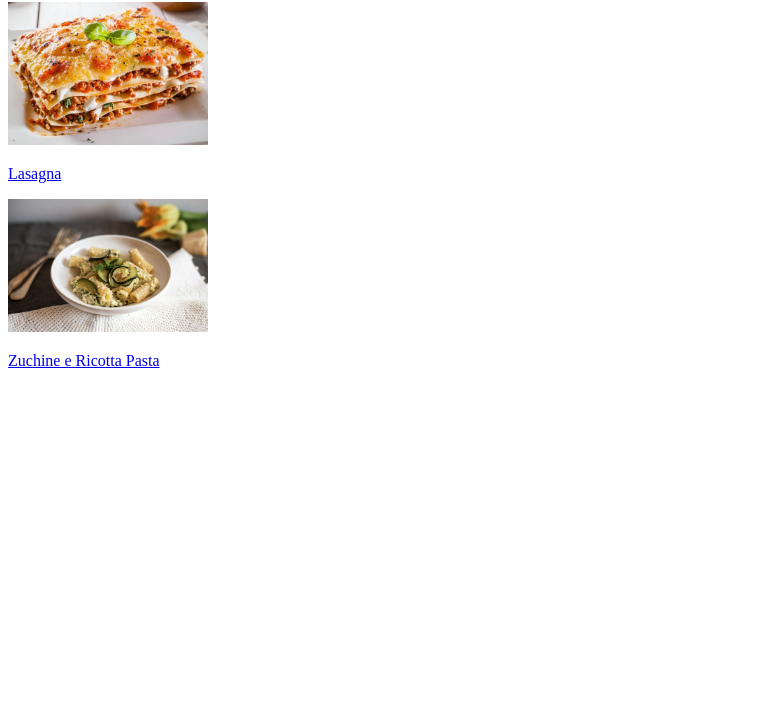
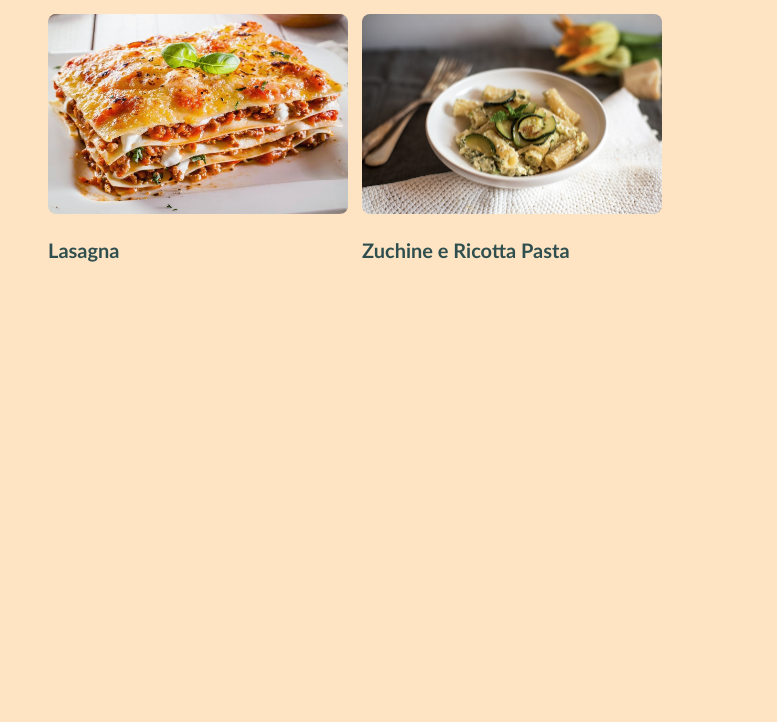
Before and after one commit to ThSetrof/odin-recipes, a plain HTML site: page index.html in a window 1280 px wide. Shown: the part 78-800 px from the top of the page, without its empty margins (0-777 px from the left). Drawn offline with Linux system fonts and the light colour scheme.

Commit message:
Add CSS styles to homepage and recipe pages

```diff
--- a/index.html
+++ b/index.html
@@ -5,16 +5,23 @@
     <meta http-equiv="X-UA-Compatible" content="IE=edge">
     <meta name="viewport" content="width=device-width, initial-scale=1.0">
     <title>Rec</title>
+    <link rel="stylesheet" href="styles/style.css">
 </head>
 <body>
     <h1>Odin Recipes</h1>
+    <ul>
+        <li>
             <a href="recipes/lasagna.html">
                 <img src="img/lasagna.jpg" width="200" alt=""><p>Lasagna</p>
             </a>
+        </li>
+        <li>
             <a href="recipes/zuccini-ricotta-pasta.html">
                 <img src="img/pasta-riccottazucchine.jpg" width="200" alt="">
                 <p>Zuchine e Ricotta Pasta</p>
             </a>
+        </li>
+    </ul>
 
 
 
--- /dev/null
+++ b/styles/recipe.css
@@ -0,0 +1,34 @@
+*{
+    padding: 0;
+    margin: 0;
+}
+
+body{
+    width: auto;
+    background-color: bisque;
+    padding: 20px;
+}
+
+h1{
+    padding: 20px;
+    text-align: center;
+}
+
+img{
+    width: 700px;
+
+    border-radius: 4px;
+    margin-bottom: 10px;
+}
+
+p{
+    padding: 20px 20px;
+}
+
+ul, ol{
+    padding: 10px 20px;
+}
+
+li{
+    margin-bottom: 4px;
+}
--- /dev/null
+++ b/styles/style.css
@@ -0,0 +1,34 @@
+
+body{
+    background-color: bisque;
+}
+
+h1{
+    text-align: center;
+    font-family: Impact, Haettenschweiler, 'Arial Narrow Bold', sans-serif;
+    color: darkslategrey;
+
+}
+
+ul{
+    list-style: none;
+}
+
+li{
+    display: inline-block;
+}
+
+img{
+    width: 300px;
+    height: 200px;
+    border-radius: 8px;
+    margin-right: 10px;
+}
+
+a{
+    font-family: 'Gill Sans', 'Gill Sans MT', Calibri, 'Trebuchet MS', sans-serif;
+    font-size: 20px;
+    font-weight: 600;
+    text-decoration: none;
+    color: darkslategrey;
+}
```
Also changed, not shown: recipes/lasagna.html (+2 -1 lines), recipes/zuccini-ricotta-pasta.html (+1 -0 lines). Lines whose indentation alone changed are shown as unchanged.
